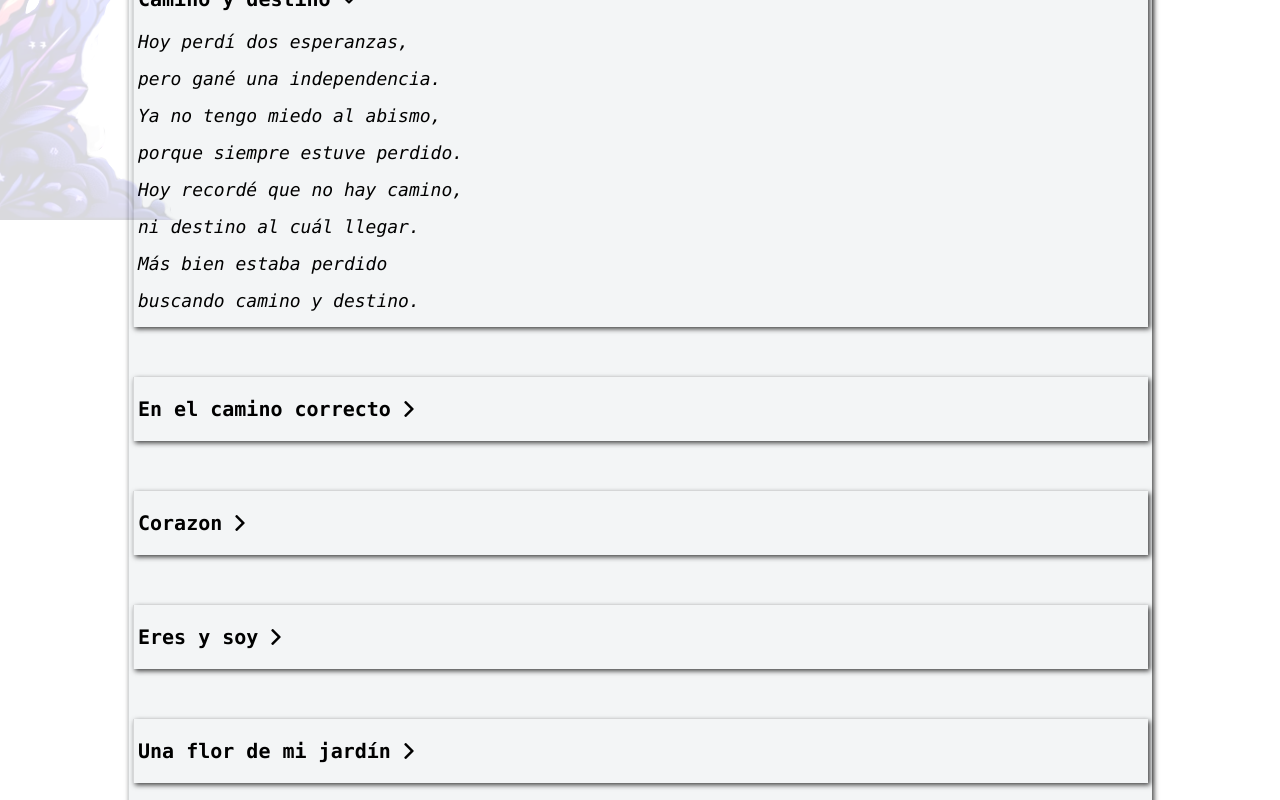
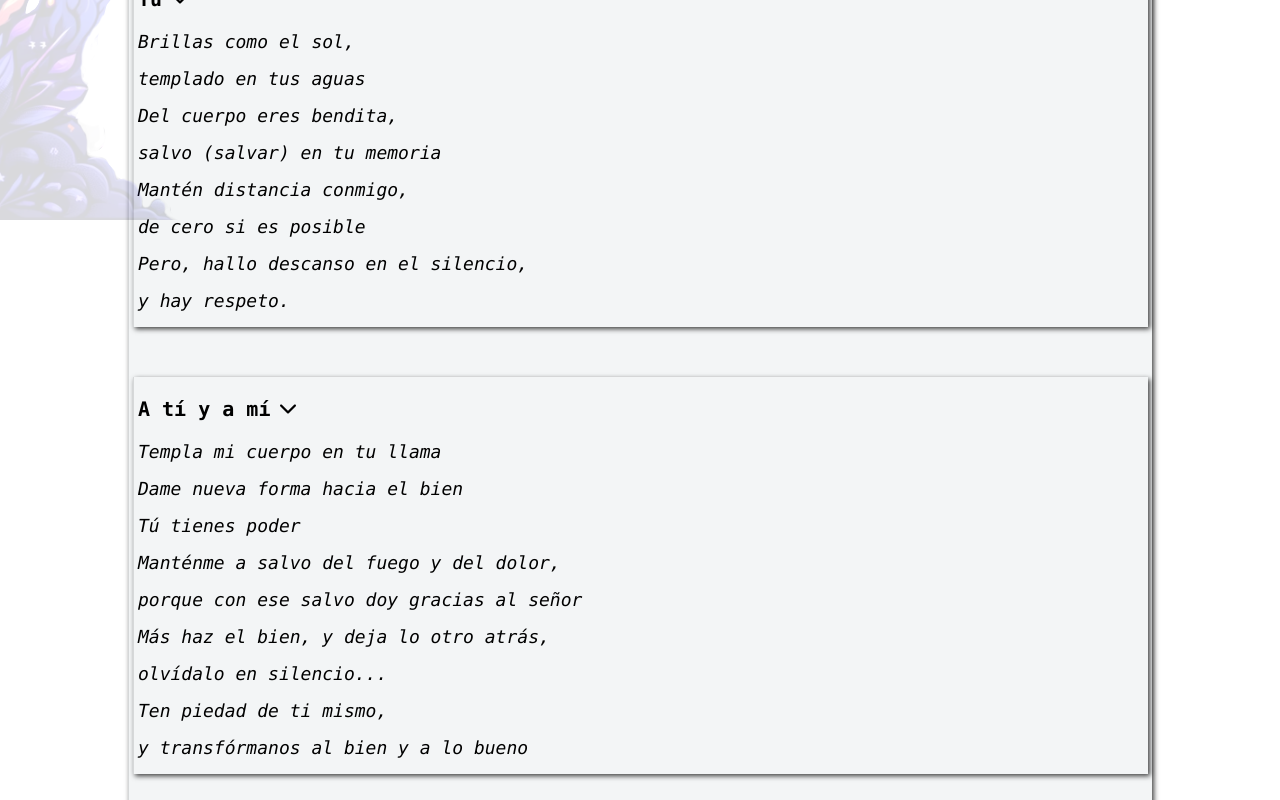
Before and after one commit to RaulAcostaDeveloper/raulacostaweb-v2, a Next.js app: page /write in a window 1280 px wide. Shown: the part 580-1380 px from the top of the page. Built offline with nearby package versions, Linux system fonts and the light colour scheme.

Commit message:
Dos poemas (Tú) y (Nuestto)

```diff
--- a/src/PagesScreens/escritos/escritos.tsx
+++ b/src/PagesScreens/escritos/escritos.tsx
@@ -1,5 +1,5 @@
-import { ContenidoDesplegable } from "@/Components/ContenidoDesplegable/ContenidoDesplegable"
-import { FotoBanner } from "@/Components/FotoBanner/FotoBanner"
+import { ContenidoDesplegable } from "@/Components/ContenidoDesplegable/ContenidoDesplegable";
+import { FotoBanner } from "@/Components/FotoBanner/FotoBanner";
 
 export const EscritosPage = () => {
   return (
@@ -8,34 +8,82 @@ export const EscritosPage = () => {
       <section>
         <h2>Mis escritos</h2>
         <p>Bienvenido a la página de mis escritos</p>
-                <p>En esta página subo algunos poemas, pero sobre todo versos cortos para memorar mis reflexiones más profundas</p>
-                <p>Recuerda que al dar click en los títulos puedes deplegar el contenido oculto.</p>
+        <p>
+          En esta página subo algunos poemas, pero sobre todo versos cortos para
+          memorar mis reflexiones más profundas
+        </p>
+        <p>
+          Recuerda que al dar click en los títulos puedes deplegar el contenido
+          oculto.
+        </p>
         <ContenidoDesplegable title="Mis poemas">
+          <ContenidoDesplegable title="Tú">
+            <i>
+              <p>Brillas como el sol,</p>
+              <p>templado en tus aguas</p>
+              <p>Del cuerpo eres bendita,</p>
+              <p>salvo (salvar) en tu memoria</p>
+              <p>Mantén distancia conmigo,</p>
+              <p>de cero si es posible</p>
+              <p>Pero, hallo descanso en el silencio,</p>
+              <p>y hay respeto.</p>
+            </i>
+          </ContenidoDesplegable>
+          <ContenidoDesplegable title="A tí y a mí">
+            <i>
+              <p>Templa mi cuerpo en tu llama</p>
+              <p>Dame nueva forma hacia el bien</p>
+              <p>Tú tienes poder</p>
+              <p>Manténme a salvo del fuego y del dolor,</p>
+              <p>porque con ese salvo doy gracias al señor</p>
+              <p>Más haz el bien, y deja lo otro atrás,</p>
+              <p>olvídalo en silencio...</p>
+              <p>Ten piedad de ti mismo,</p>
+              <p>y transfórmanos al bien y a lo bueno</p>
+            </i>
+          </ContenidoDesplegable>
           <ContenidoDesplegable title="Camino y destino">
-                        <i><p>Hoy perdí dos esperanzas,</p>
+            <i>
+              <p>Hoy perdí dos esperanzas,</p>
               <p>pero gané una independencia.</p>
               <p>Ya no tengo miedo al abismo,</p>
               <p>porque siempre estuve perdido.</p>
               <p>Hoy recordé que no hay camino,</p>
-                        <p>ni destino al cuál llegar.</p>
+              <p>ni destino al cual llegar.</p>
               <p>Más bien estaba perdido</p>
-                        <p>buscando camino y destino.</p></i>
+              <p>buscando camino y destino.</p>
+            </i>
           </ContenidoDesplegable>
-                    <ContenidoDesplegable title="En el camino correcto" colapse={false}>
-                        <i><p>A quien mucho tiene, más se le dará,</p>
+          <ContenidoDesplegable
+            title="Estar el camino correcto"
+            colapse={false}
+          >
+            <i>
+              <p>A quien mucho tiene, más se le dará,</p>
               <p>y a quien poco tiene, hasta eso se le quitará.</p>
-                        <p>Así está escrito, y yo lo sé, porque lo vivo en carne propia.</p>
+              <p>
+                Así está escrito, y yo lo sé, porque lo vivo en carne propia.
+              </p>
               <p>¿Qué hago si siento una urgencia por amor tan intensa?</p>
-                        <p>¿No he estado toda mi vida urgido por amor, sin ver asomo de recompensa?</p>
-                        <p>No he conocido un solo amor sincero. ¿Cómo puedo tener más, y sentirme abundante de lo que más carezco?</p>
-                        <p>¿Cómo puedo convencerme a mí mismo de que abunda aquello de lo que más anhelo?</p>
+              <p>
+                ¿No he estado toda mi vida urgido por amor, sin ver asomo de
+                recompensa?
+              </p>
+              <p>
+                No he conocido un solo amor sincero. ¿Cómo puedo tener más, y
+                sentirme abundante de lo que más carezco?
+              </p>
+              <p>
+                ¿Cómo puedo convencerme a mí mismo de que abunda aquello de lo
+                que más anhelo?
+              </p>
               <p>¿Qué es el amor? ¿Qué es el cariño? ¿Qué es un abrazo?</p>
               <p>¿Qué es el consuelo, el contacto, el vacío del alma?</p>
               <p>Si cambio mi curva, cambiará mi tendencia,</p>
               <p>mi amor llegará, después del engaño del alma.</p>
               <p>¿Cómo puedo cambiar mi miedo de ser olvidado,</p>
               <p>y sólo tenerme a mí mismo?</p>
-                        <p>Como en el principio yo soy, y seré así en el final.</p>
+              <p>Como en el principio yo soy uno, y uno seré en el final.</p>
               <p>¿No es eso cruel?</p>
               <p>¿No son los hombres sujetos a querer amar y ser amados?</p>
               <p>Siempre vi a mi amor irse con otros,</p>
@@ -43,81 +91,120 @@ export const EscritosPage = () => {
               <p>cuando me di cuenta que yo soy el que yo soy.</p>
               <p>No había visto solución ni consuelo a esa ausencia,</p>
               <p>¿Cómo voy ahora a darle la vuelta,</p>
-                        <p>sabiendo que entre más me sienta de una forma, más tendré de eso?</p>
-                        <p>Para que sepas verdad, que nosotros tenemos control de nosotros mismos.</p>
-                        <p>Sólo Dios puede desromperme,</p>
+              <p>
+                sabiendo que entre más me sienta de una forma, más tendré de
+                eso?
+              </p>
+              <p>
+                Para que sepas verdad, nosotros tenemos control de nosotros
+                mismos.
+              </p>
+              <p>Sólo Dios puede re construirme,</p>
               <p>sólo Él puede devolverme la cordura,</p>
-                        <p>e inclinar mi balance a lo bueno, a la paz y la tranquilidad.</p>
+              <p>
+                e inclinar mi balance a lo bueno, a la paz y la tranquilidad.
+              </p>
               <p>Sólo Él puede recuperar mi corazón de las tinieblas,</p>
               <p>y ponerlo de regreso a la luz.</p>
+              <p>Pero el poder de pedir es del YO.</p>
               <p>Guíame a la abundancia de amor,</p>
-                        <p>a la esperanza y a la paciencia que es necesaria para que alguien pueda amarte de regreso.</p>
-                        <p>¿Crees que tu causa es justa, cuando envidias el amor de otros,</p>
+              <p>
+                a la esperanza y a la paciencia que es necesaria para que
+                alguien pueda amarte de vuelta.
+              </p>
+              <p>
+                ¿Crees que tu causa es justa, cuando envidias el amor de otros,
+              </p>
               <p>la salud de otros, las riquezas de otros?</p>
-                        <p>Si lo es, por eso entre más envidias, más careces de aquello.</p>
+              <p>
+                Si lo es, por eso entre más envidias, más careces de aquello.
+              </p>
               <p>Conoce la verdad: hay cosas por las que no se puede pelear,</p>
-                        <p>pero sí puedes rogarle a Dios para que te ponga en el camino correcto.</p></i>
+              <p>
+                pero sí puedes pedirle a Dios, que te ponga en el camino
+                correcto.
+              </p>
+            </i>
+            <p>
+              Nota: de este verso subiré una explicación más precisa (y pondré
+              el enlace aquí cuando esté listo)
+            </p>
           </ContenidoDesplegable>
           <ContenidoDesplegable title="Corazon" colapse={false}>
-                        <i><p>Yo soy el cuerpo presente, recuerdo tangible.</p>
+            <i>
+              <p>Soy el cuerpo presente, recuerdo tangible.</p>
               <p>Quiero ser bueno, sé bueno conmigo,</p>
               <p>ten piedad de mí.</p>
-                        <p>No hallo tesoro en mi templo,</p>
-                        <p>sólo esperanza.</p></i>
+              <p>No hallé tesoro en mi templo,</p>
+              <p>sólo esperanza.</p>
+            </i>
           </ContenidoDesplegable>
           <ContenidoDesplegable title="Eres y soy" colapse={false}>
-                        <i><p>Eres, como la luna, lejana y brillante. </p>
+            <i>
+              <p>Eres, como la luna, lejana y brillante.</p>
               <p>Y como la noche, fría y oscura.</p>
               <p>Tus cabellos son de nubes y espumas,</p>
-                        <p>y tus ojos luceros.</p>
+              <p>y tus ojos son luceros.</p>
               <p>Tenía fe en su brillo de estrellas,</p>
-                        <p>que caía reflejo en marea.</p>
+              <p>que caía reflejo en mi marea.</p>
               <br />
-                        <p>Soy, como el sol, Yo soy.</p>
+              <p>Pero soy como el sol, YO SOY.</p>
               <p>De mi es la luz y el calor.</p>
-                        <p>Soy el que observa, desde aquí es tu reflejo.</p>
-                        <p>Por eso es el amor que en tí veo,</p>
-                        <p>no más que una ilusión, de lo que eres y soy.</p></i>
+              <p>Soy el que observa, tentado en tu reflejo.</p>
+              <p>Y es que es el amor que en tí veo,</p>
+              <p>no más que una ilusión, de lo que eres y soy.</p>
+            </i>
           </ContenidoDesplegable>
           <ContenidoDesplegable title="Una flor de mi jardín" colapse={false}>
-                        <i><p>Por tí sembré una flor y ya murió</p>
+            <i>
+              <p>Por tí sembré una flor y ya murió</p>
               <p>Pero de su semilla nueva vida</p>
-                        <p>Más otra etapa, nuevo ciclo</p>
-                        <p>Y por fin mi jardín floreció</p></i>
+              <p>Más otra etapa y nuevo ciclo</p>
+              <p>Para mi jardín florecer</p>
+            </i>
           </ContenidoDesplegable>
           <ContenidoDesplegable title="Ser de mi ser" colapse={false}>
-                        <i><p>Ser de mi ser</p>
-                        <p>De tu luz es mi luz</p>
+            <i>
+              <p>Ser de mi ser</p>
+              <p>Eres de mí para tí</p>
+              <p>De tu luz fué mi luz</p>
               <p>Haz de tí lo bueno</p>
-                        <p>Ten de mí el saber</p>
-                        <p>De lo implicito en tu ser y de lo explicito en el mundo</p>
-                        <p>Y de tí un nuevo ser, en su tiempo y forma</p></i>
+              <p>Ten de mí este saber</p>
+              <p>Hay lo implicito en tu ser y de lo explicito es el mundo</p>
+              <p>Y de tí un nuevo ser, en su tiempo y forma</p>
+            </i>
           </ContenidoDesplegable>
           <ContenidoDesplegable title="En vano y no en vano" colapse={false}>
-                        <i><p>Si escuchas mis palabras, soy el amor</p>
-                        <p>Que desde el ceno me hizo falta</p>
+            <i>
+              <p>Si escuchas mis palabras, soy el amor</p>
+              <p>que desde el ceno me hizo falta</p>
               <p>Pero cayó en tu mano mi esperanza en vano</p>
               <p>Y hasta hoy no he hayado llanto ni remedio</p>
               <p>Sea yo amado o no amado</p>
-                        <p>Crearé en mí una nueva esperanza</p>
-                        <p>Pero bendito sea tu ser</p>
-                        <p>Para que no leas de mí en vano</p></i>
+              <p>Crearé en mí una nueva esperanza sin tí</p>
+              <p>Pero bentito sea tu ser</p>
+              <p>Para que no leas de mí en vano</p>
+            </i>
           </ContenidoDesplegable>
-                    <ContenidoDesplegable title="Sin nombre" colapse={false}>
-                        <i><p>En un momento</p>
+          <ContenidoDesplegable title="En silencio" colapse={false}>
+            <i>
               <p>Dejaste tu estela en mí</p>
               <p>No hubo valor ni forma para pedir ayuda</p>
               <p>Un consuelo, un aliento, un contacto</p>
               <p>Caí en un abismo de soledad</p>
               <p>Donde no hay calor, ni voz para hablar</p>
               <p>Volteo mi mirada, no puedo luchar con eso</p>
-                        <p>Solo puedo guardar silencio</p></i>
+              <p>Solo puedo guardar silencio</p>
+            </i>
           </ContenidoDesplegable>
         </ContenidoDesplegable>
       </section>
       <section>
         <ContenidoDesplegable title="Mis escritos" colapse={false}>
-                    <ContenidoDesplegable title="Escritos no clasificados" colapse={false}>
+          <ContenidoDesplegable
+            title="Escritos no clasificados"
+            colapse={false}
+          >
             <p>Hacer, Ser, Saber y Orar</p>
             <p>Hacer el Bien</p>
             <p>Ser Bueno</p>
@@ -130,40 +217,92 @@ export const EscritosPage = () => {
             <p>Todo podemos pero no todo es bueno</p>
             <p>Debemos ir así \°/ y algunos van así /°\</p>
             <p>No tengas miedo de la verdad si se te presenta</p>
-                        <p>Si, conozco tu ser, padre origen. Contienes todo, creas de tí lo nuevo, eres mi plano en todas partes. Ponme en camino de lo bueno en mí, y fortalece mis lazos contigo, lazos del bien.</p>
-                        <p>Dale tranquilidad a mi corazón. Pon mi ser en suave y rica estancia. Dame dulce y plena compañía buena, que me de complacencia y me haga saber verdad que por mí no sepa.</p>
-                        <p>Alivia mi culpa, hazme pagar con buenas acciones, perdoname si he hecho mal, hazme hacer el bien a cambio, hazme ser el bien del mundo, aliviana mi sentir, hazme sentir gozo y alegría, y sobre todo, hazme ser merecedor, si no lo fuera ya.</p>
-                        <p>Cambia mis sentir a algo bueno. He cargado con ese sentir maligno largo tiempo, y ya se está llendo.</p>
+            <p>
+              Si, conozco tu ser, padre origen. Contienes todo, creas de tí lo
+              nuevo, eres mi plano en todas partes. Ponme en camino de lo bueno
+              en mí, y fortalece mis lazos contigo, lazos del bien.
+            </p>
+            <p>
+              Dale tranquilidad a mi corazón. Pon mi ser en suave y rica
+              estancia. Dame dulce y plena compañía buena, que me de
+              complacencia y me haga saber verdad que por mí no sepa.
+            </p>
+            <p>
+              Alivia mi culpa, hazme pagar con buenas acciones, perdoname si he
+              hecho mal, hazme hacer el bien a cambio, hazme ser el bien del
+              mundo, aliviana mi sentir, hazme sentir gozo y alegría, y sobre
+              todo, hazme ser merecedor, si no lo fuera ya.
+            </p>
+            <p>
+              Cambia mis sentir a algo bueno. He cargado con ese sentir maligno
+              largo tiempo, y ya se está llendo.
+            </p>
             <p>Renuncio al mal en todas sus formas, en toda su escencia.</p>
-                        <p>Recibo el bien de tí, en todas sus formas, en todas sus escencias, en toda su presencia.</p>
-                        <p>Hazme limpio, hazme bueno, dame palabras correctas, haz tu justicia en mí, atrae a mí toda muestra de afecto, recibe de mí lo justo y lo bueno.</p>
-                        <p>Engrandece mi bien, mi poder, dame paz perpetua, libra de mí todo deseo vano e impuro, hazme puro y bueno, complace de mí todo lo justo y buen deseo justificado.</p>
-                        <p>Ten cuidado con los deseos que fácilmente se transforman en sufrimiento. Mejor actúa.</p>
+            <p>
+              Recibo el bien de tí, en todas sus formas, en todas sus escencias,
+              en toda su presencia.
+            </p>
+            <p>
+              Hazme limpio, hazme bueno, dame palabras correctas, haz tu
+              justicia en mí, atrae a mí toda muestra de afecto, recibe de mí lo
+              justo y lo bueno.
+            </p>
+            <p>
+              Engrandece mi bien, mi poder, dame paz perpetua, libra de mí todo
+              deseo vano e impuro, hazme puro y bueno, complace de mí todo lo
+              justo y buen deseo justificado.
+            </p>
+            <p>
+              Ten cuidado con los deseos que fácilmente se transforman en
+              sufrimiento. Mejor actúa.
+            </p>
           </ContenidoDesplegable>
           <ContenidoDesplegable title="Mi ser" colapse={false}>
-                        <p>Mi ser no se junta con seres malos e injustos incluídos humanos o animales</p>
+            <p>
+              Mi ser no se junta con seres malos e injustos incluídos humanos o
+              animales
+            </p>
             <p>Mi ser está en lo bueno de Dios</p>
           </ContenidoDesplegable>
           <ContenidoDesplegable title="Yo soy" colapse={false}>
             <p>Yo soy poderoso reformador y transformador al bien</p>
-                        <p>Yo soy bueno y justo merecedor de todo lo bueno y satisfactorio</p>
+            <p>
+              Yo soy bueno y justo merecedor de todo lo bueno y satisfactorio
+            </p>
             <p>Yo soy sabio conocedor de la verdad</p>
-                        <p>Yo soy merecedor de buena compañía, de justa complacencia y satisfacción</p>
+            <p>
+              Yo soy merecedor de buena compañía, de justa complacencia y
+              satisfacción
+            </p>
             <p></p>
           </ContenidoDesplegable>
           <ContenidoDesplegable title="Reflexiona" colapse={false}>
-                        <p>No me pongas a prueba, porque yo no soy como Dios inquebrantable</p>
+            <p>
+              No me pongas a prueba, porque yo no soy como Dios inquebrantable
+            </p>
             <p>No me pongas en situaciones que quebranten mi espíritu</p>
             <p>Piensa ¿Quién si no tú conoce tu propio ser?</p>
             <p>Si ya lo sabes, ¿Para qué me pones a prueba?</p>
-                        <p>Yo que no debo permitir el sufrimiento ¿Debería permitir el sufrimiento en mí? No.</p>
+            <p>
+              Yo que no debo permitir el sufrimiento ¿Debería permitir el
+              sufrimiento en mí? No.
+            </p>
             <p>Mejor, hazme ser lo que tu quieras que sea</p>
             <p>Mejor, enseñame sin dolor.</p>
-                        <p>Si ya sabes que deseo bendición y amor, recibelo de mí, y si hay de sobra, dame de vuelta.</p>
+            <p>
+              Si ya sabes que deseo bendición y amor, recibelo de mí, y si hay
+              de sobra, dame de vuelta.
+            </p>
           </ContenidoDesplegable>
           <ContenidoDesplegable title="No permitas" colapse={false}>
-                        <p>No permitas detonantes de odio, ni ira, ni cosas que me hagan cometer errores</p>
-                        <p>No permitas detonantes del mal, porque soy como propenso a equivocarme</p>
+            <p>
+              No permitas detonantes de odio, ni ira, ni cosas que me hagan
+              cometer errores
+            </p>
+            <p>
+              No permitas detonantes del mal, porque soy como propenso a
+              equivocarme
+            </p>
           </ContenidoDesplegable>
           <ContenidoDesplegable title="Hazme" colapse={false}>
             <p>Hazme actuar correctamente</p>
@@ -181,7 +320,10 @@ export const EscritosPage = () => {
             <p>Hazme sabio</p>
             <p>Hazme actuar bien</p>
             <p>Hazme actuar inteligentemente</p>
-                        <p>Hazme ser, que mis acciones me lleven al bien, a la calma, a la paz, y al amor</p>
+            <p>
+              Hazme ser, que mis acciones me lleven al bien, a la calma, a la
+              paz, y al amor
+            </p>
             <p>Hazme ser amado</p>
             <p>Hazme actuar amablemente</p>
             <p>Hazme ser bueno</p>
@@ -190,7 +332,10 @@ export const EscritosPage = () => {
             <p>Hazme ver verdad donde otros no puedan ver</p>
           </ContenidoDesplegable>
           <ContenidoDesplegable title="Guíame y llevame" colapse={false}>
-                        <p>Guíame por un camino de paz, de sanación, de calma, de placidez, de conocer, de saber y actuar bien.</p>
+            <p>
+              Guíame por un camino de paz, de sanación, de calma, de placidez,
+              de conocer, de saber y actuar bien.
+            </p>
             <p>Llevame a la serenidad correctamente</p>
           </ContenidoDesplegable>
           <ContenidoDesplegable title="Sean" colapse={false}>
@@ -198,17 +343,18 @@ export const EscritosPage = () => {
             <p>Sean mis acciones de buen juicio</p>
           </ContenidoDesplegable>
           <ContenidoDesplegable title="Llevame" colapse={false}>
-                        <p>Llevame al bien, a la calma, al saber, al éxito y a la satisfacción</p>
+            <p>
+              Llevame al bien, a la calma, al saber, al éxito y a la
+              satisfacción
+            </p>
           </ContenidoDesplegable>
           <ContenidoDesplegable title="Mal" colapse={false}>
             <p>Mal presente eres transformado al bien</p>
             <p>Mal presente eres re formado al bien</p>
             <p>Pierde tu forma del mal, y crea nueva forma en el bien.</p>
           </ContenidoDesplegable>
-
         </ContenidoDesplegable>
-
       </section>
     </div>
-    )
-}
+  );
+};
```
Lines whose indentation alone changed are shown as unchanged.
